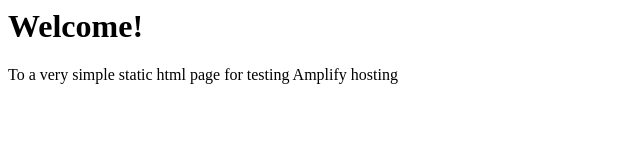
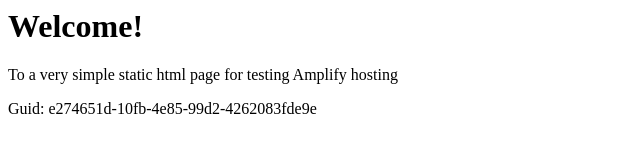
Before and after one commit to aws-aemilia-sfo/Github-PR-Commit-Integration-Test-DoNotTouch-Gith-P5X5MO5I-v1-preprod-us-west-1, a website: page src/index.html in a window 1280 px wide. Shown: the whole page, without its empty margins (0-640 px from the left). Drawn offline with Linux system fonts and the light colour scheme.

Commit message:
commit from integ tests

```diff
--- a/src/index.html
+++ b/src/index.html
@@ -1,3 +1,5 @@
+
+
 <html lang="en">
 
 <head>
@@ -10,6 +12,6 @@
 <body>
     <h1>Welcome!</h1>
     <p>To a very simple static html page for testing Amplify hosting</p>
-</body>
+    <p>Guid: e274651d-10fb-4e85-99d2-4262083fde9e</p></body>
 
 </html>
```
